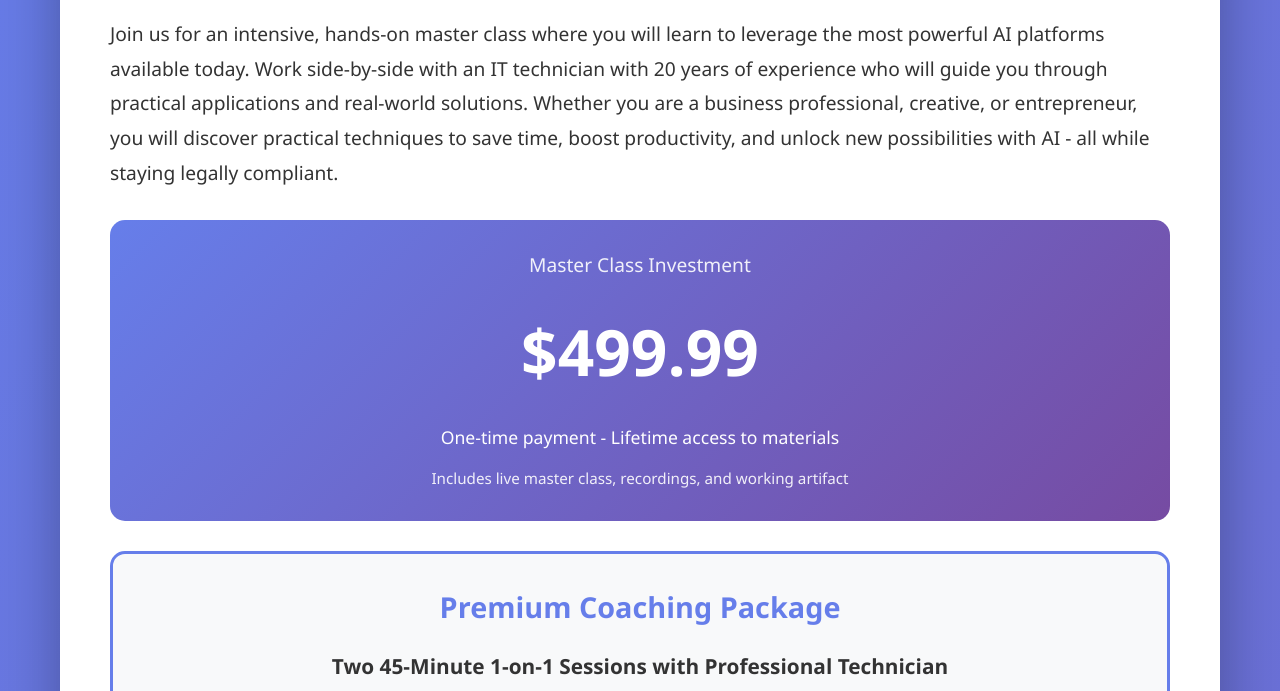
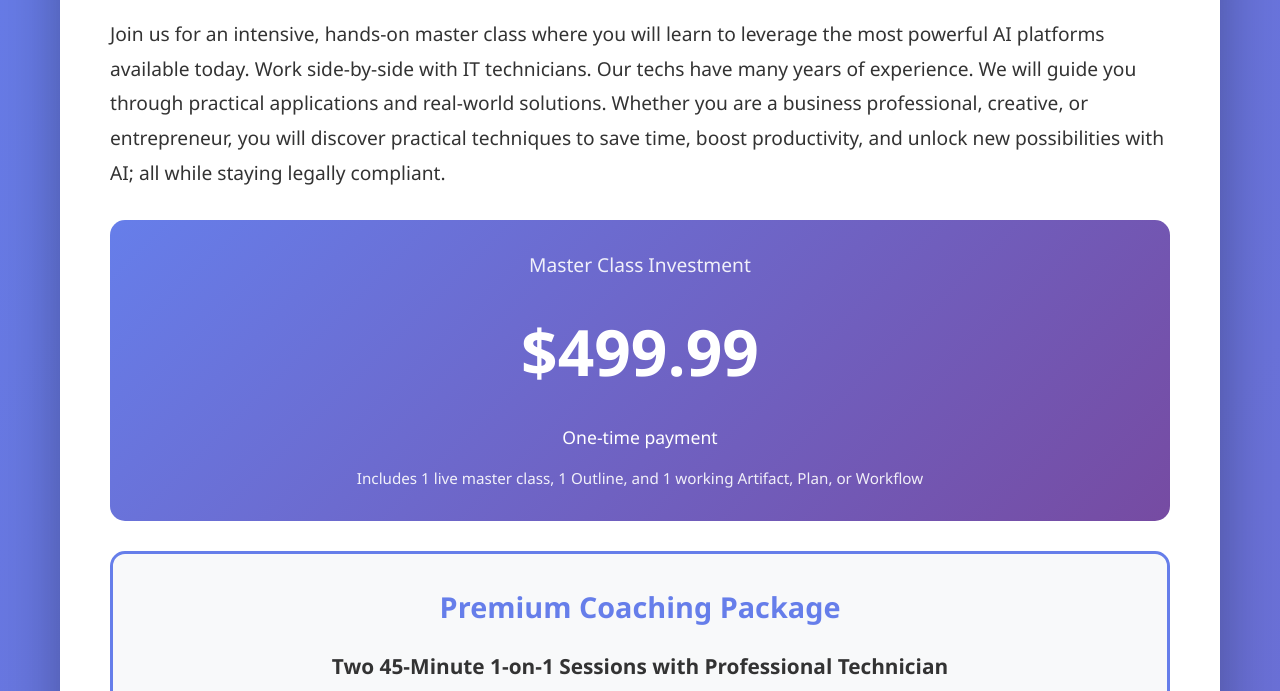
Before and after one commit to V-Washington/AI-Master-Class, a plain HTML site: page index.html in a window 1280 px wide. Shown: the part 514-1205 px from the top of the page. Drawn offline with Linux system fonts and the light colour scheme.

Commit message:
Update index.html

```diff
--- a/index.html
+++ b/index.html
@@ -212,14 +212,14 @@
             <h2>Learn Practical AI Skills</h2>
             <p class="subtitle-tagline">that you can actually use</p>
             <p style="font-size: 1.2em; line-height: 1.8; margin-top: 20px;">
-                Join us for an intensive, hands-on master class where you will learn to leverage the most powerful AI platforms available today. Work side-by-side with an IT technician with 20 years of experience who will guide you through practical applications and real-world solutions. Whether you are a business professional, creative, or entrepreneur, you will discover practical techniques to save time, boost productivity, and unlock new possibilities with AI - all while staying legally compliant.
+                Join us for an intensive, hands-on master class where you will learn to leverage the most powerful AI platforms available today. Work side-by-side with IT technicians. Our techs have many years of experience. We will guide you through practical applications and real-world solutions. Whether you are a business professional, creative, or entrepreneur, you will discover practical techniques to save time, boost productivity, and unlock new possibilities with AI; all while staying legally compliant.
             </p>
 
             <div class="price-box">
                 <p class="price-label">Master Class Investment</p>
                 <div class="price">$499.99</div>
-                <p style="font-size: 1.1em;">One-time payment - Lifetime access to materials</p>
-                <p style="font-size: 0.95em; margin-top: 15px; opacity: 0.9;">Includes live master class, recordings, and working artifact</p>
+                <p style="font-size: 1.1em;">One-time payment</p>
+                <p style="font-size: 0.95em; margin-top: 15px; opacity: 0.9;">Includes 1 live master class, 1 Outline, and 1 working Artifact, Plan, or Workflow</p>
             </div>
 
             <div style="background: #f8f9fa; border: 3px solid #667eea; border-radius: 15px; padding: 30px; margin: 30px 0;">
```
